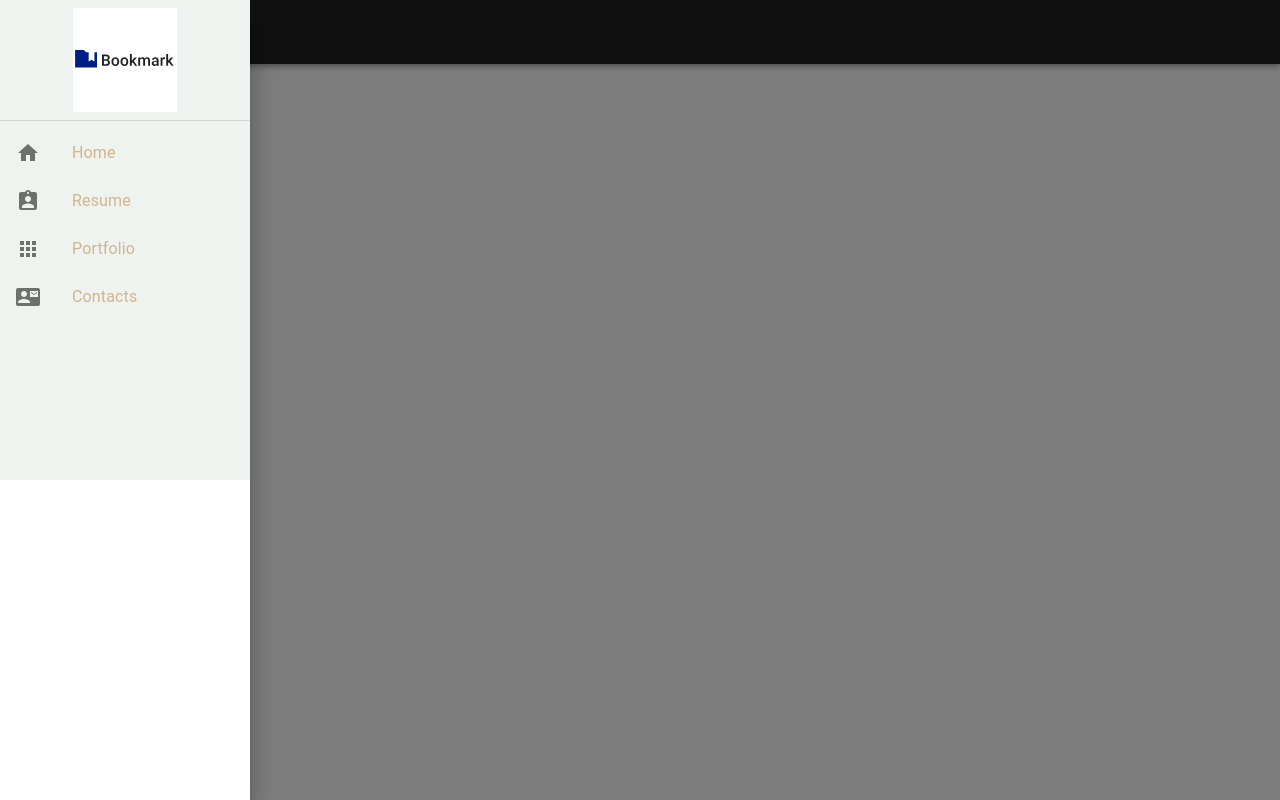
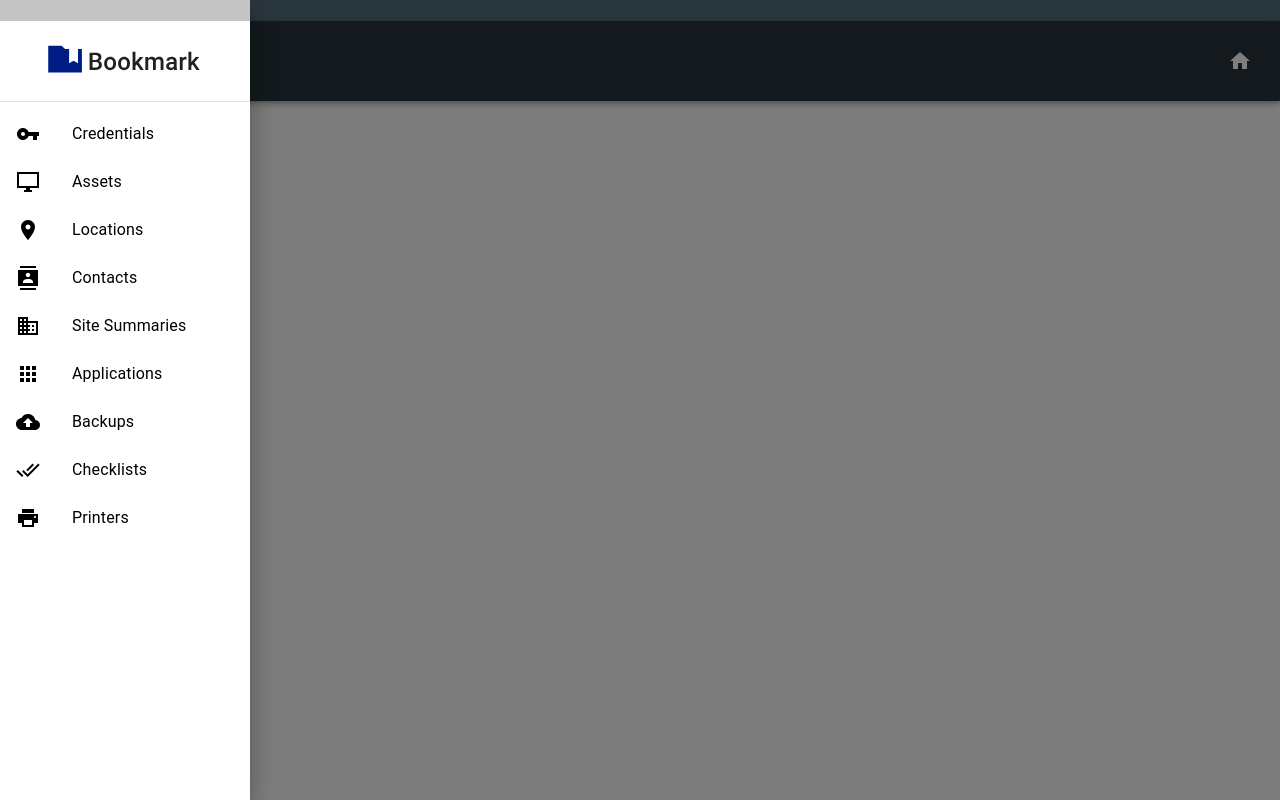
Before and after one commit to JoaquimXG/Bookmark, a React (Create React App) app: page / in a window 1280 px wide. Both pictures are taken after a click on the button 48 px from the left and 32 px from the top of the page. Built offline with nearby package versions, Linux system fonts and the light colour scheme.

Commit message:
created navbar and AppBar

```diff
--- a/src/components/NavBar.js
+++ b/src/components/NavBar.js
@@ -1,6 +1,6 @@
 import React, { useState } from "react";
 import { makeStyles } from "@material-ui/core/styles";
-import Drawer from '@material-ui/core/Drawer'
+import Drawer from "@material-ui/core/Drawer";
 import logo from "../static/images/Logo.svg";
 import {
     AppBar,
@@ -8,7 +8,6 @@ import {
     ListItem,
     IconButton,
     ListItemText,
-    ListitemIcon,
     Avatar,
     Divider,
     List,
@@ -16,50 +15,100 @@ import {
     Box,
     ListItemIcon
 } from "@material-ui/core";
+
 import {
-    ArrowBack,
-    AssignmentInd,
     Home,
-    Apps,
-    ContactMail
+    Menu,
+    DesktopWindowsSharp,
+    VpnKeySharp,
+    LocationOnSharp,
+    ContactsSharp,
+    BusinessSharp,
+    AppsSharp,
+    BackupSharp,
+    DoneAllSharp,
+    PrintSharp
 } from "@material-ui/icons";
+
+//Colors
+const themeColors = {
+    primary6: "#546e7a",
+    primary5: "#263238"
+};
 
 // CSS Styles
 const useStyles = makeStyles(theme => ({
+    appBarPadding: {
+        height: theme.spacing(10)
+    },
+
+    appBarTitle: {
+        color: "white",
+        flex: 1
+    },
+
+    appBarIcon: {
+        color: "white"
+    },
+
+    appBar: {
+        height: theme.spacing(10)
+    },
+
     menuSliderContainer: {
         width: 250,
         height: "30rem",
-        background: "#1511"
+        background: "#ffffff"
     },
 
     avatar: {
         display: "block",
-        margin: "0.5rem auto",
-        width: theme.spacing(13),
-        height: theme.spacing(13)
+        margin: "0rem auto",
+        width: theme.spacing(20),
+        height: theme.spacing(10)
     },
 
     listItem: {
-        color: "tan"
+        color: "Black"
     }
 }));
 
 const menuItems = [
     {
-        listIcon: <Home />,
-        listText: "Home"
+        listIcon: <VpnKeySharp htmlColor="Black" />,
+        listText: "Credentials"
     },
     {
-        listIcon: <AssignmentInd />,
-        listText: "Resume"
+        listIcon: <DesktopWindowsSharp htmlColor="Black" />,
+        listText: "Assets"
     },
     {
-        listIcon: <Apps />,
-        listText: "Portfolio"
+        listIcon: <LocationOnSharp htmlColor="Black" />,
+        listText: "Locations"
     },
     {
-        listIcon: <ContactMail />,
+        listIcon: <ContactsSharp htmlColor="Black" />,
         listText: "Contacts"
+    },
+    {
+        listIcon: <BusinessSharp htmlColor="Black" />,
+        listText: "Site Summaries"
+    },
+    {
+        listIcon: <AppsSharp htmlColor="Black" />,
+        listText: "Applications"
+    },
+    {
+        listIcon: <BackupSharp htmlColor="Black" />,
+        listText: "Backups"
+    },
+    {
+        listIcon: <DoneAllSharp htmlColor="Black" />,
+        listText: "Checklists"
+    },
+    {
+        listIcon: <PrintSharp htmlColor="Black" />,
+        listText: "Printers"
     }
 ];
 
@@ -70,11 +119,16 @@ export const NavBar = () => {
 
     const toggleSlider = () => {
         setDrawerOpen(!drawerOpen);
-        console.log(drawerOpen)
+        console.log(drawerOpen);
     };
 
     const sideList = () => (
-        <Box className={classes.menuSliderContainer} component="div">
+        <Box
+            className={classes.menuSliderContainer}
+            component="div"
+            onClick={toggleSlider}
+        >
+            <Box style={{ background: "#c4c4c4", height: "1.5em" }}></Box>
             <Avatar
                 className={classes.avatar}
                 variant="square"
@@ -96,13 +150,41 @@ export const NavBar = () => {
     return (
         <>
             <Box component="nav">
-                <AppBar position="static" style={{ background: "#222" }}>
+                <Box
+                    style={{
+                        background: themeColors.primary6,
+                        height: "1.5em"
+                    }}
+                ></Box>
+                <AppBar
+                    className={classes.appBar}
+                    position="static"
+                    style={{ background: themeColors.primary5 }}
+                >
                     <Toolbar>
-                        <IconButton onClick={toggleSlider}>
-                            <ArrowBack style={{ color: "tomato" }} />
-                        </IconButton>
-                        <Typography variant="h5">Portfolio</Typography>
-                        <Drawer open={drawerOpen}>
+                        <Box className={classes.appBarPadding}></Box>
+                        <Box ml={-1} mr={1}>
+                            <IconButton
+                                style={{ margin: "0rem" }}
+                                onClick={toggleSlider}
+                            >
+                                <Menu className={classes.appBarIcon} />
+                            </IconButton>
+                        </Box>
+                        <Box style={{flex: 1}} mb={0.1}>
+                        <Typography
+                            className={classes.appBarTitle}
+                            variant="h5"
+                        >
+                            Some Company
+                        </Typography>
+                        </Box>
+                        <Box mr={-1}>
+                            <IconButton>
+                                <Home className={classes.appBarIcon} />
+                            </IconButton>
+                        </Box>
+                        <Drawer open={drawerOpen} onClose={toggleSlider}>
                             {sideList()}
                         </Drawer>
                     </Toolbar>
--- /dev/null
+++ b/src/components/PrimaryCard.js
@@ -0,0 +1,14 @@
+import React from 'react';
+import { Paper, makeStyles } from '@material-ui/core'
+
+const useStyles = makeStyles(theme => ({
+    root: {
+        display: "flex"
+    }
+}))
+
+export const PrimaryCard = () => {
+    return (
+        <Paper elevation={4}/>
+    )
+}
--- a/src/components/index.js
+++ b/src/components/index.js
@@ -1,10 +1,14 @@
 import React from "react";
-import {NavBar} from "./NavBar";
+import { NavBar } from "./NavBar";
+import { PrimaryCard } from './PrimaryCard'
 
 export const Home = () => {
     return (
         <div>
             <NavBar />
+            <body>
+                <PrimaryCard />
+            </body>
         </div>
     );
 };
```
